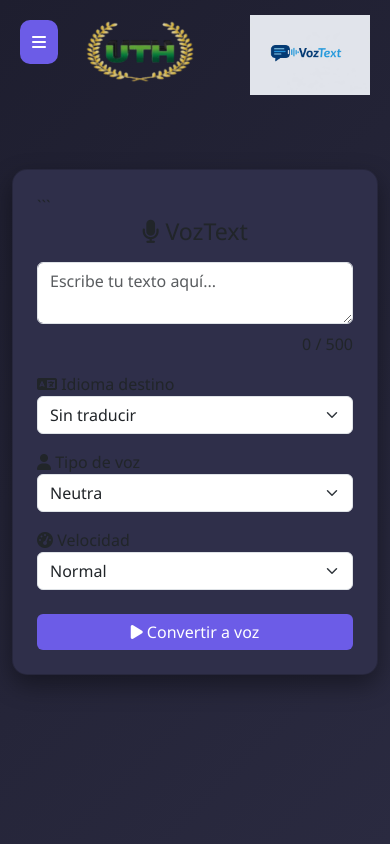
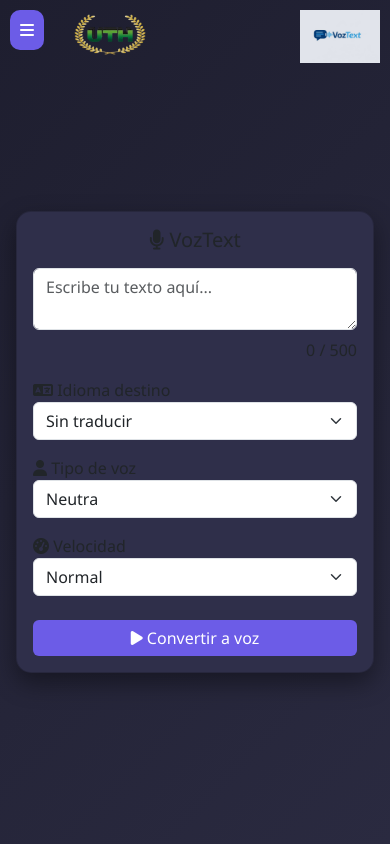
Before and after one commit to Maynor-sudo/tts-server, a Flask app: page / in a window 390 px wide. Run offline with Flask 3, Linux system fonts and the light colour scheme.

Commit message:
5/4/2026 - ajuste telefono

````diff
--- a/static/css/style.css
+++ b/static/css/style.css
@@ -138,3 +138,35 @@
         transform: translateY(0);
     }
 }
+
+/* RESPONSIVE */
+@media (max-width: 768px) {
+
+    .logo {
+        width: 80px;
+    }
+
+    .logo.left {
+        left: 70px;
+        top: 10px;
+    }
+
+    .logo.right {
+        right: 10px;
+        top: 10px;
+    }
+
+    .menu-btn {
+        top: 10px;
+        left: 10px;
+        padding: 8px 10px;
+    }
+
+    .card {
+        margin-top: 40px;
+    }
+
+    h3 {
+        font-size: 20px;
+    }
+}
--- a/templates/index.html
+++ b/templates/index.html
@@ -3,6 +3,7 @@
 <html lang="es">
 <head>
 <meta charset="UTF-8">
+<meta name="viewport" content="width=device-width, initial-scale=1.0">
 <title>VozText - Texto a Voz</title>
 
 <!-- Bootstrap -->
@@ -63,10 +64,10 @@ body {
 <img src="{{ url_for('static', filename='assets/logo_universidad.png') }}" class="logo left">
 <img src="{{ url_for('static', filename='assets/logo_voz.jpeg') }}" class="logo right">
 
-<div class="container d-flex justify-content-center align-items-center vh-100">
-    <div class="card p-4 w-100" style="max-width: 500px;">
+<div class="container d-flex justify-content-center align-items-center min-vh-100 p-3">
+<div class="card p-3 p-md-4 w-100" style="max-width: 500px;">
 
-```
+
     <h3 class="text-center mb-3">
         <i class="fas fa-microphone"></i> VozText
     </h3>
````
